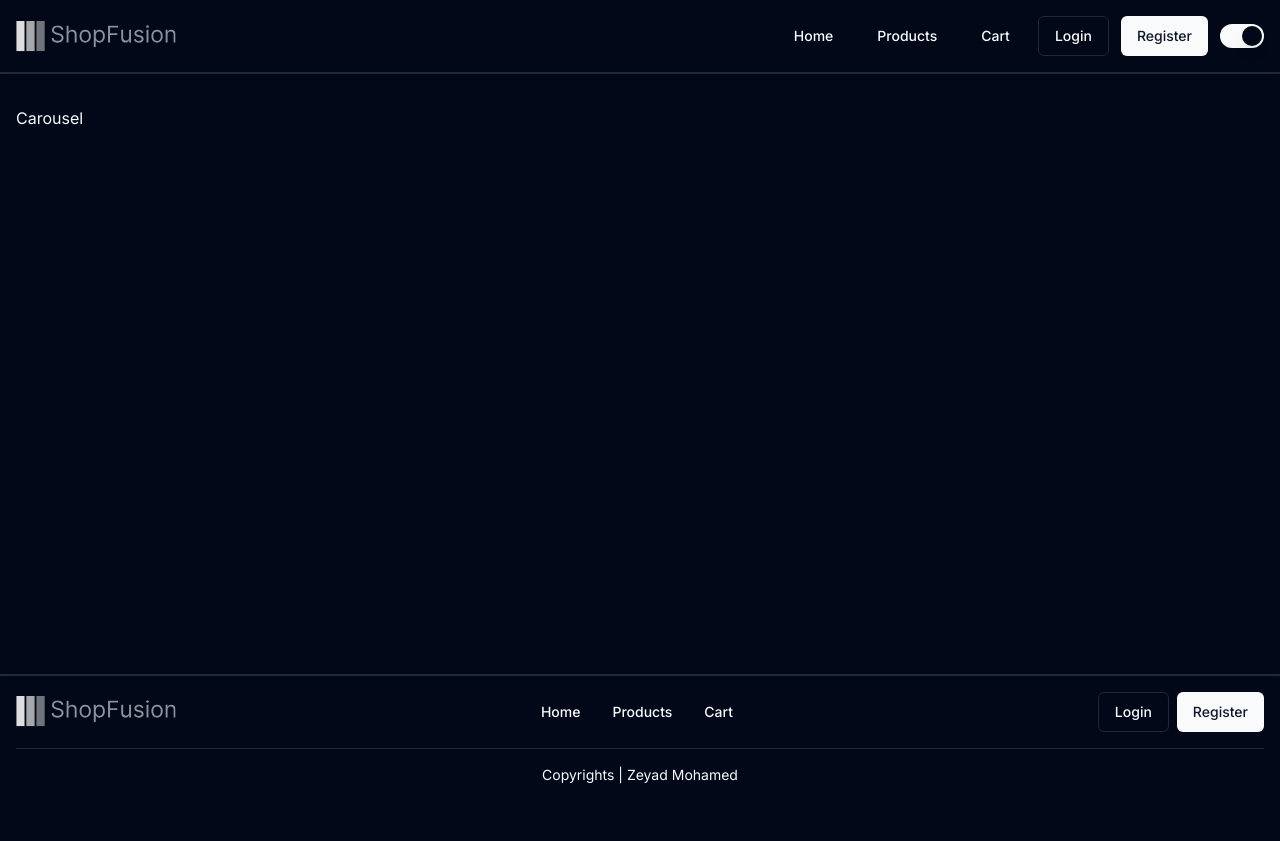
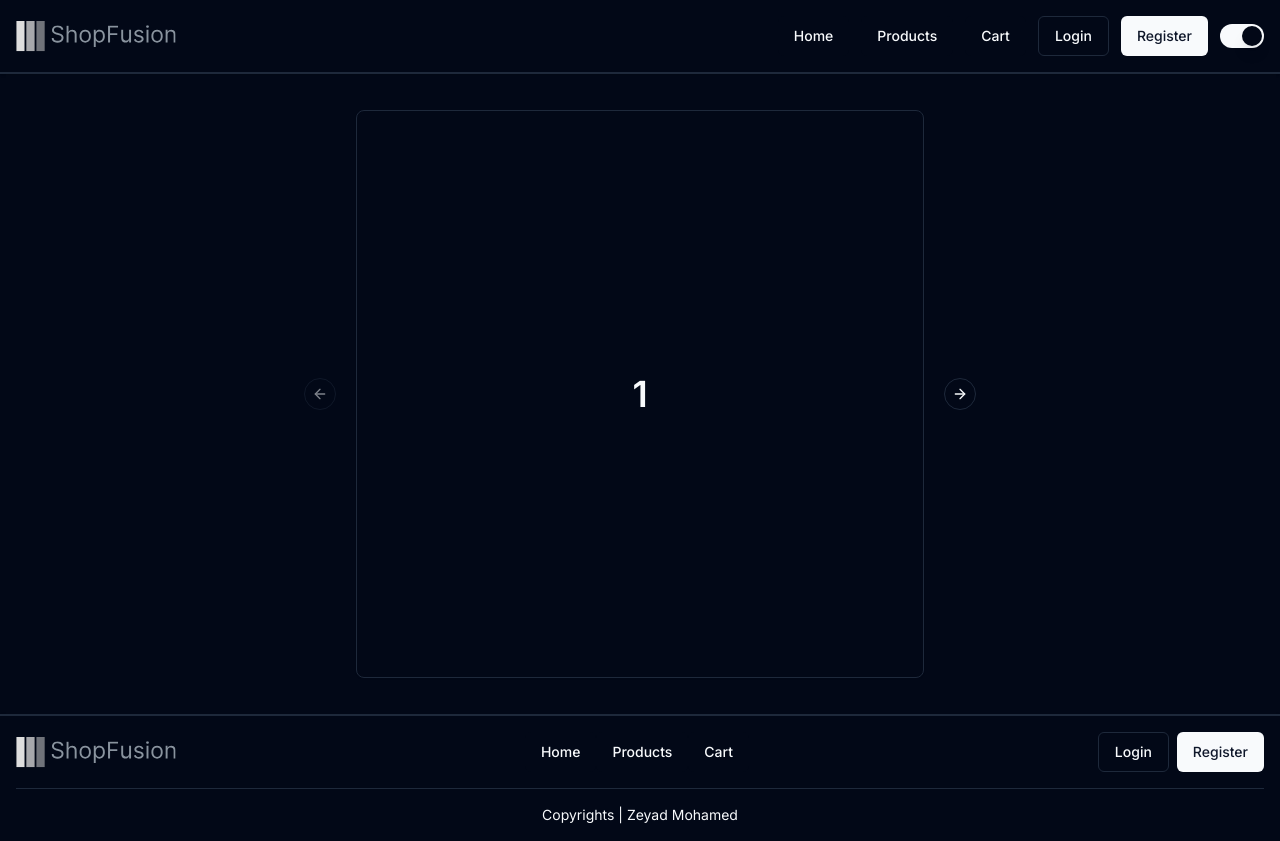
Before and after one commit to ZeyadMohamed1805/ShopFusion, a Next.js app: page /home in a window 1280 px wide. Before the commit the page ends 801 px from the top, so only its background shows below. Built offline with nearby package versions, Linux system fonts and the light colour scheme.

Commit message:
Initalized The Hero Component

```diff
--- a/src/app/home/page.tsx
+++ b/src/app/home/page.tsx
@@ -1,7 +1,7 @@
 import Carousel from "@/components/home/carousel";
 
 const Home = () => (
-	<main className="w-full min-h-[calc(100vh-200.2px)] px-4 py-8">
+	<main className="w-full min-h-[calc(100vh-200.2px)] px-4 py-8 flex flex-col items-center">
 		<Carousel />
 	</main>
 );
--- a/src/components/home/carousel.tsx
+++ b/src/components/home/carousel.tsx
@@ -1,5 +1,34 @@
-const Carousel = () => {
-	return <div>Carousel</div>;
+import { Card, CardContent } from "@/components/ui/card";
+import {
+	Carousel,
+	CarouselContent,
+	CarouselItem,
+	CarouselNext,
+	CarouselPrevious,
+} from "@/components/ui/carousel";
+
+const carousel = () => {
+	return (
+		<Carousel className="w-full max-w-xl">
+			<CarouselContent>
+				{Array.from({ length: 5 }).map((_, index) => (
+					<CarouselItem key={index}>
+						<div className="p-1">
+							<Card>
+								<CardContent className="flex aspect-square items-center justify-center p-6">
+									<span className="text-4xl font-semibold">
+										{index + 1}
+									</span>
+								</CardContent>
+							</Card>
+						</div>
+					</CarouselItem>
+				))}
+			</CarouselContent>
+			<CarouselPrevious />
+			<CarouselNext />
+		</Carousel>
+	);
 };
 
-export default Carousel;
+export default carousel;
--- /dev/null
+++ b/src/components/home/hero.tsx
@@ -0,0 +1,5 @@
+const Hero = () => {
+	return <div>Hero</div>;
+};
+
+export default Hero;
```
